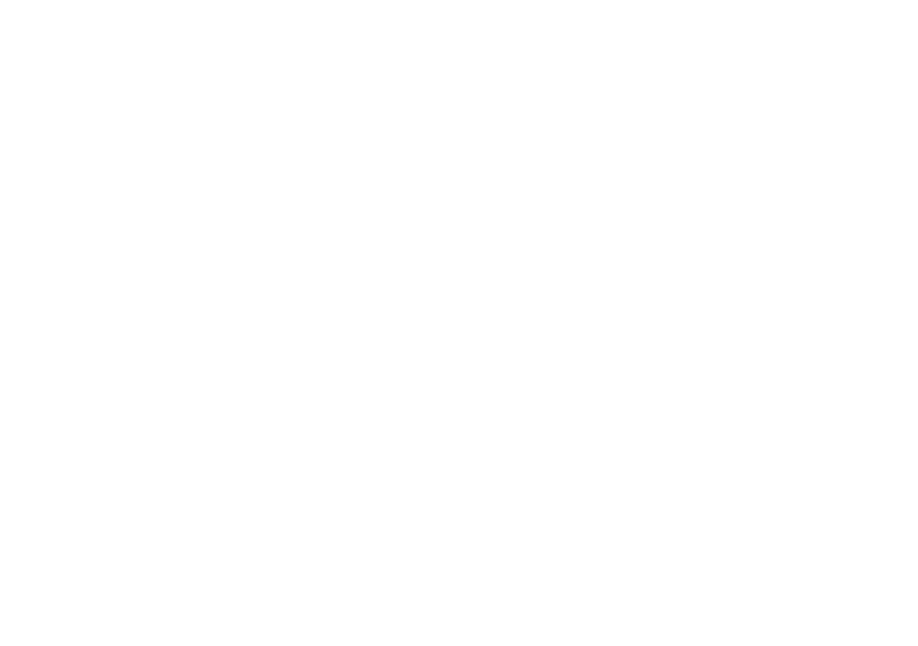
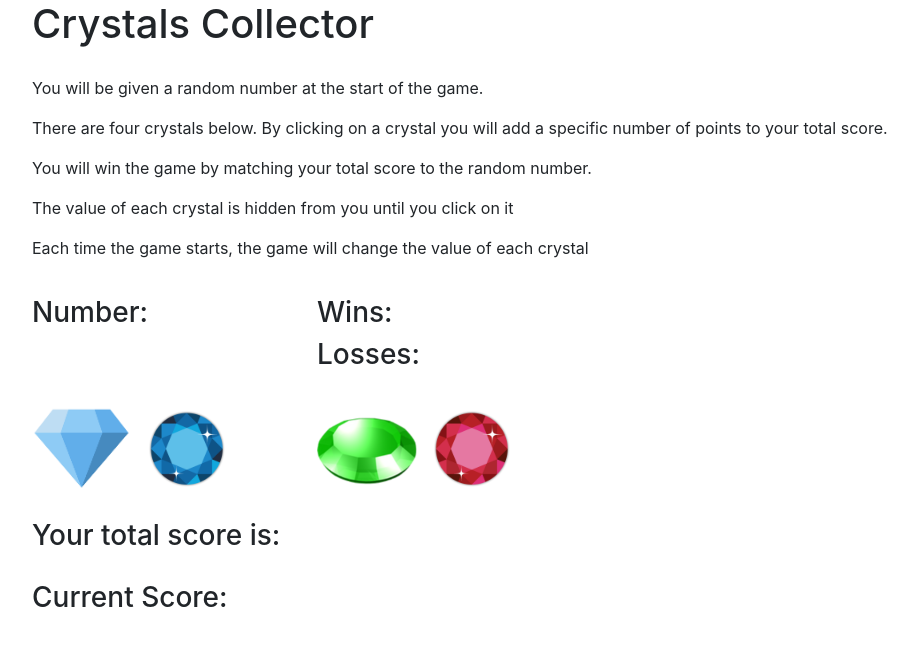
Before and after one commit to b-lowry/unit-4-game, a plain HTML site: page index.html in a window 1280 px wide. Shown: the whole page, without its empty margins (53-971 px from the left). Drawn offline with nearby package versions, Linux system fonts and the light colour scheme.

Commit message:
basic stuff

```diff
--- a/assets/css/style.css
+++ b/assets/css/style.css
@@ -0,0 +1,8 @@
+.gem-button {
+    height: 100px;
+    width: 100px;
+}
+
+.top-buffer {
+    margin-top: 20px;
+}
--- a/index.html
+++ b/index.html
@@ -4,9 +4,66 @@
     <meta charset="UTF-8">
     <meta name="viewport" content="width=device-width, initial-scale=1.0">
     <meta http-equiv="X-UA-Compatible" content="ie=edge">
+    <link rel="stylesheet" href="https://stackpath.bootstrapcdn.com/bootstrap/4.1.3/css/bootstrap.min.css" integrity="sha384-MCw98/SFnGE8fJT3GXwEOngsV7Zt27NXFoaoApmYm81iuXoPkFOJwJ8ERdknLPMO" crossorigin="anonymous">
+    <link rel="stylesheet" type="text/css" href="assets/css/style.css">
     <title>jQuery Game</title>
 </head>
 <body>
 
+    <div class="container">
+
+        <div class="row">
+            <div class="col-sm-12">
+                <h1>Crystals Collector</h1>
+            </div>
+        </div>
+
+        <div class="row top-buffer">
+            <div class="col-sm-12">
+                <p>You will be given a random number at the start of the game.</p>
+                <p>There are four crystals below. By clicking on a crystal you will add a specific number of points to your total score.</p>
+                <p>You will win the game by matching your total score to the random number.</p>
+                <p>The value of each crystal is hidden from you until you click on it</p>
+                <p>Each time the game starts, the game will change the value of each crystal</p>
+            </div>
+        </div>
+
+        <div class="row top-buffer">
+            <div class="col-sm-3">
+                <h3>Number:<span id="computer-number"></span></h3>
+            </div>
+            <div class="col-sm-6">
+                <h3>Wins: <span id="wins"></span></h3>
+                <h3>Losses: <span id="losses"></span></h3>
+            </div>
+        </div>
+
+        <div class="row top-buffer">
+
+            <div class="col-lg-3">
+                <img src="assets/images/blue diamond.png" alt="Blue Diamond" class="gem-button">
+                <img src="assets/images/blue-gem.png" alt="Blue Gem" class="gem-button">
+            </div>
+
+            <div class="col-sm-3">
+                <img src="assets/images/green gem.png" alt="Green Gem" class="gem-button">
+                <img src="assets/images/red-gem.png" alt="Red Gem" class="gem-button">
+            </div>
+
+        </div>
+
+        <div class="row top-buffer">
+            <div class="col-sm-3">
+                <h3>Your total score is:<span id="total-score"></span></h3>
+            </div>
+        </div>
+
+        <div class="row top-buffer">
+            <div class="col-sm-3">
+                <h3>Current Score:<span id="current-score"></span></h3>
+            </div>
+        </div>
+
+    </div>
 </body>
 </html>
```
Also changed, not shown: assets/images/blue diamond.png (added), assets/images/blue-gem.png (added), assets/images/green gem.png (added), assets/images/red-gem.png (added).
